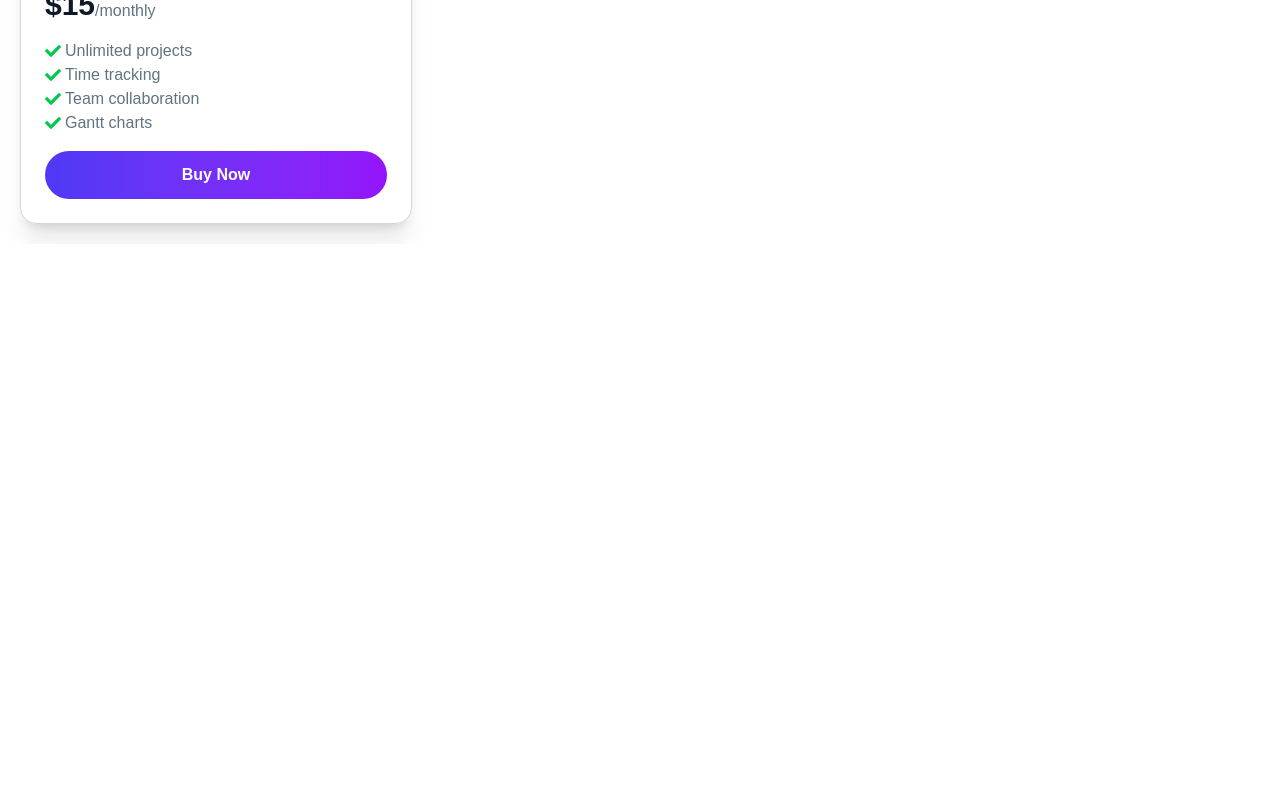
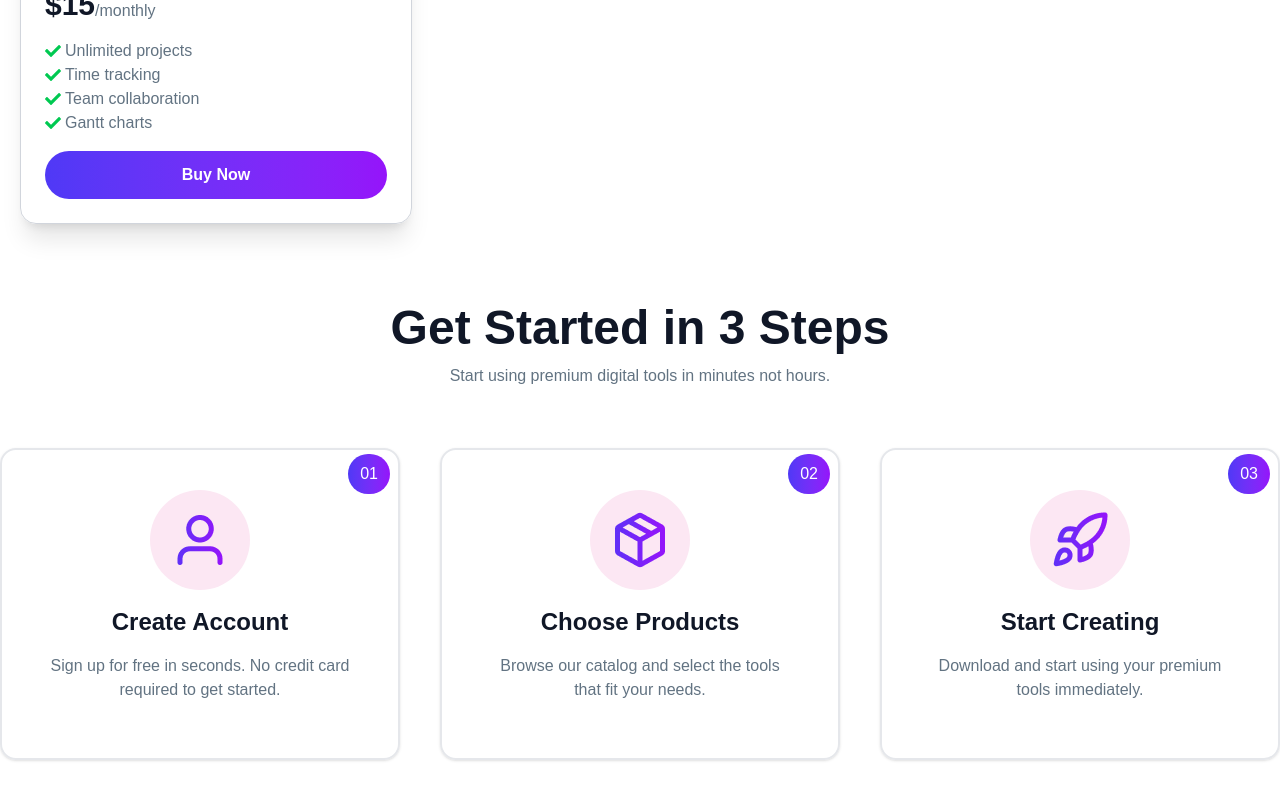
Before and after one commit to md-morsalin10/a06-DigiTools-Platform, a React (Vite) app: page / in a window 1280 px wide. Shown: the part 3051-3851 px from the top of the page. Before the commit the page ends 3295 px from the top, so only its background shows below. Built offline with nearby package versions, Linux system fonts and the light colour scheme.

Commit message:
get started section complted

```diff
--- a/src/App.jsx
+++ b/src/App.jsx
@@ -6,6 +6,7 @@ import Navbar from './component/Navbar/Navbar'
 import ProductSection from './component/ProductSection/ProductSection'
 import ToolsTap from './component/ToolsTap/ToolsTap'
 import CartsSection from './component/CartsSection/CartsSection'
+import GetStartedSection from './component/GetStartedSection/GetStartedSection'
 
 const productPromise = fetch('/data.json').then(res => res.json())
 
@@ -30,6 +31,8 @@ function App() {
       {active === "cart" &&
       <CartsSection carts={carts} setCarts={setCarts} ></CartsSection>
       }
+
+      <GetStartedSection></GetStartedSection>
     </>
   )
 }
--- a/src/component/BannerSection/BannerSection.jsx
+++ b/src/component/BannerSection/BannerSection.jsx
@@ -16,6 +16,7 @@ const BannerSection = () => {
                 </p>
                 <div className='flex gap-4 items-center'>
                     <button className='bg-linear-to-r from-[#4F39F6] to-[#9514FA] font-semibold px-6 py-3 rounded-full text-white border-2 border-[#9514FA] hover:bg-none hover:bg-transparent hover:text-[#9514FA] transition-all duration-300'>Explore Products</button>
+
                     <button className='flex gap-2 justify-center font-semibold items-center px-8 py-3 rounded-full border-2 border-[#9514FA] text-[#9514FA] hover:bg-[#9514FA] hover:text-white transition-all'> <IoPlayOutline size={22} />Watch Demo</button>
                 </div>
             </div>
--- /dev/null
+++ b/src/component/GetStartedSection/GetStartedSection.jsx
@@ -0,0 +1,55 @@
+import React from 'react';
+import user from '../../assets/user.png'
+import pack from '../../assets/package.png'
+import rocket from '../../assets/rocket.png'
+
+const GetStartedSection = () => {
+    return (
+        <div className='max-w-7xl mx-auto py-15'>
+            <div className='text-center space-y-3'>
+                <h2 className='text-5xl font-bold text-[#101727]'>Get Started in 3 Steps</h2>
+                <p className='text-[#627382]'>Start using premium digital tools in minutes not hours.</p>
+            </div>
+            <div className='grid grid-cols-3 gap-10 pt-15 '>
+                <div className='flex flex-col justify-center items-center relative border-2 border-gray-200 p-10 rounded-2xl shadow'>
+                    <div className='bg-pink-100 p-5 rounded-full'>
+                        <img src={user} alt="" />
+                    </div>
+                    <div className='text-center py-4 space-y-4'>
+                        <h2 className='text-2xl font-bold text-[#101727]'>Create Account</h2>
+                        <p className='text-[#627382]'>Sign up for free in seconds. No credit card <br /> required to get started.</p>
+                    </div>
+                    <div className='bg-linear-to-r from-[#4F39F6] to-[#9514FA] py-2 px-3 rounded-full absolute top-1 right-2'>
+                        <p className='text-white'>01</p>
+                    </div>
+                </div>
+                <div className='flex flex-col justify-center items-center relative border-2 border-gray-200 p-10 rounded-2xl shadow'>
+                    <div className='bg-pink-100 p-5 rounded-full'>
+                        <img src={pack} alt="" />
+                    </div>
+                    <div className='text-center py-4 space-y-4'>
+                        <h2 className='text-2xl font-bold text-[#101727]'>Choose Products</h2>
+                        <p className='text-[#627382]'>Browse our catalog and select the tools <br /> that fit your needs.</p>
+                    </div>
+                    <div className='bg-linear-to-r from-[#4F39F6] to-[#9514FA] py-2 px-3 rounded-full absolute top-1 right-2'>
+                        <p className='text-white'>02</p>
+                    </div>
+                </div>
+                <div className='flex flex-col justify-center items-center relative border-2 border-gray-200 p-10 rounded-2xl shadow'>
+                    <div className='bg-pink-100 p-5 rounded-full'>
+                        <img src={rocket} alt="" />
+                    </div>
+                    <div className='text-center py-4 space-y-4'>
+                        <h2 className='text-2xl font-bold text-[#101727]'>Start Creating</h2>
+                        <p className='text-[#627382]'>Download and start using your premium <br /> tools immediately.</p>
+                    </div>
+                    <div className='bg-linear-to-r from-[#4F39F6] to-[#9514FA] py-2 px-3 rounded-full absolute top-1 right-2'>
+                        <p className='text-white'>03</p>
+                    </div>
+                </div>
+            </div>
+        </div>
+    );
+};
+
+export default GetStartedSection;
```
